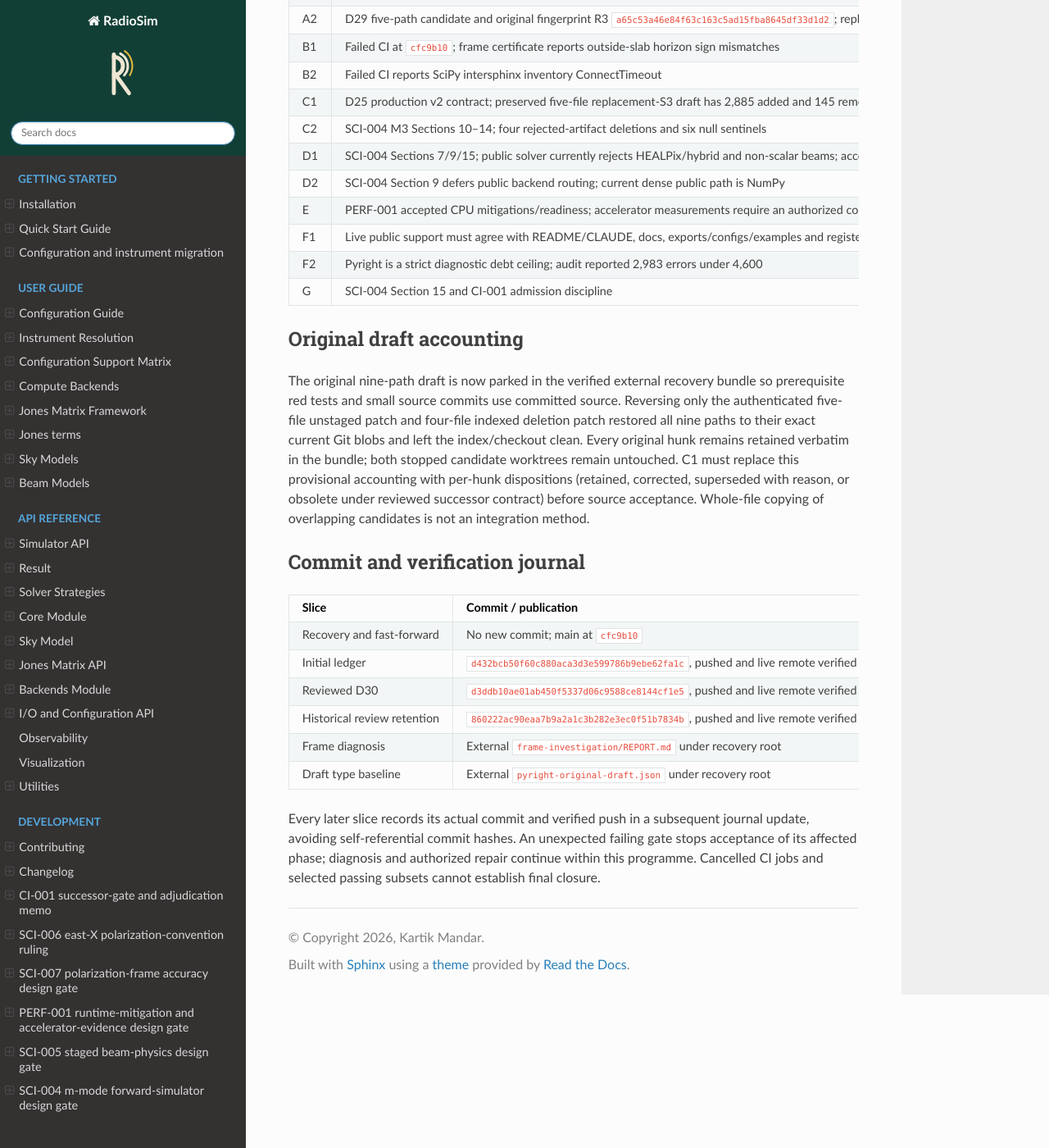
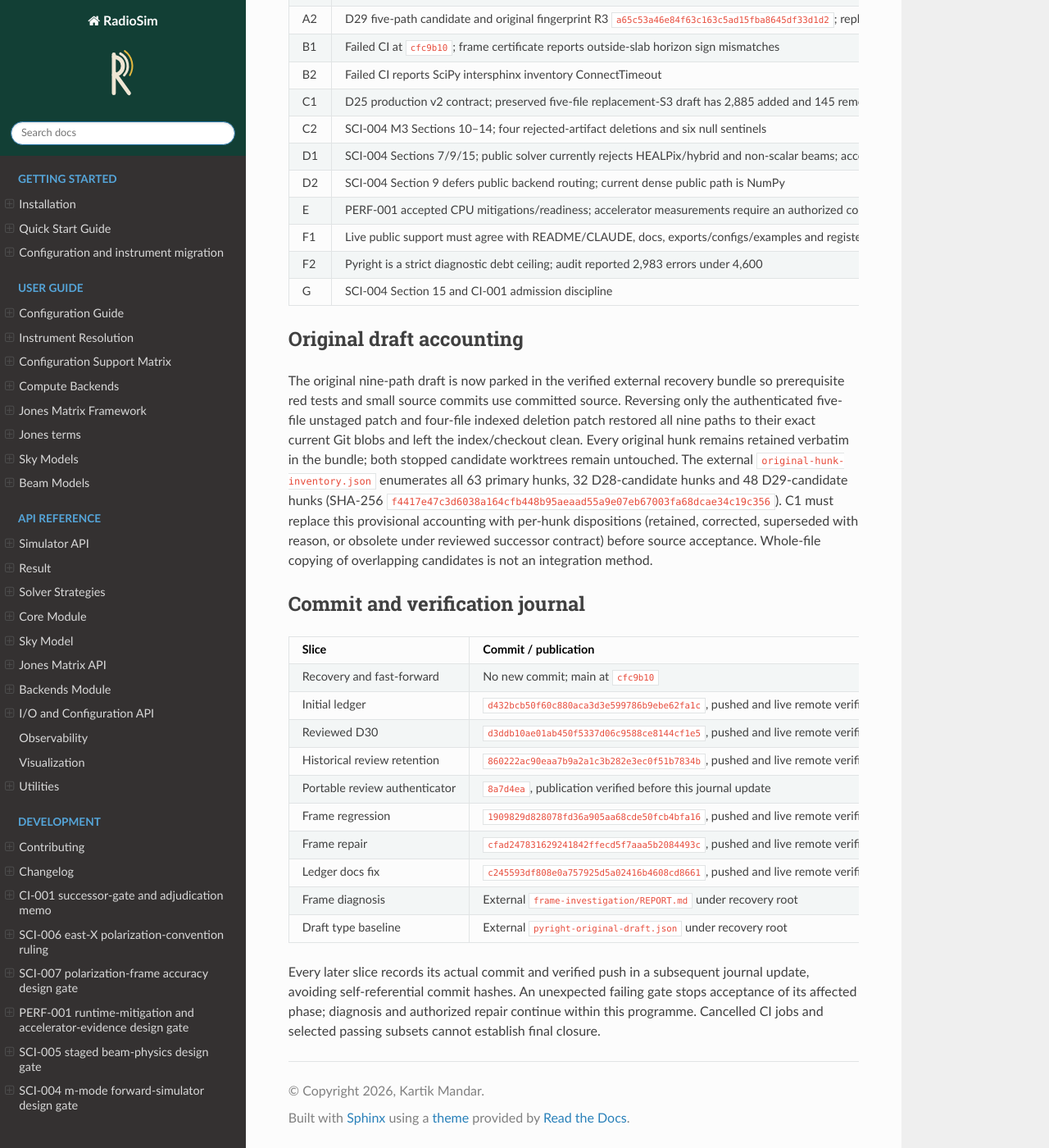
Before and after one commit to RRI-interferometry/RRIVis, a Sphinx documentation site: the page built from docs/development/completion_ledger.md, in a window 1280 px wide and 1400 px high, scrolled down 962 px. Shown: the whole window at 82% size. Built offline with Sphinx 7.4.7 and the Read the Docs theme 3.1.0, drawn with Linux system fonts in a browser that asks for light colours.

Commit message:
docs: record frame verification and review authenticator progress

```diff
--- a/docs/development/completion_ledger.md
+++ b/docs/development/completion_ledger.md
@@ -41,7 +41,7 @@ fixtures. No implementation is authored in another worktree.
 |---|---|---|---|---|
 | A1 | SCI-004 design Sections 13.7/14; D28/D29 committed review headers remain pending; stopped candidate has unequal review-pin/chain cardinality | Authenticate original records; reviewed prospective historical exceptions and main-only phase ranges; strict validator repair | Two fresh reviews of identical design bytes; full ancestry/path/blob checks and hostile mutations; preserve historical red inventories 29 + 6 + 2 | D30 reviewed and pushed; strict validator implementation pending |
 | A2 | D29 five-path candidate and original fingerprint R3 `a65c53a46e84f63c163c5ad15fba8645df33d1d2`; replacement-S3 overlaps two evidence paths | Integrate minimal historical/current binding and oracle deltas by hunk; isolate exact historical imports; freeze prerequisite range tip | Exactly two expected failures and three controls at historical source; explicit source path, PYTHONNOUSERSITE=1 and verified radiosim.__file__; complete governed serial suite | Pending A1 |
-| B1 | Failed CI at `cfc9b10`; frame certificate reports outside-slab horizon sign mismatches | Reproduce operational/frozen root/guard/slab issue with environment provenance; reviewed correction if contract changes; focused fix | Independent physics and numerical diagnosis; decisive regression with unchanged scientific budgets; serial and compatibility jobs | Cause reproduced; separate regression/source repair next |
+| B1 | Failed CI at `cfc9b10`; frame certificate reports outside-slab horizon sign mismatches | Reproduce operational/frozen root/guard/slab issue with environment provenance; reviewed correction if contract changes; focused fix | Independent physics and numerical diagnosis; decisive regression with unchanged scientific budgets; serial and compatibility jobs | Repair pushed; 13 frame tests pass on both Python versions and all seven public integration tests pass on Python 3.12; final exact-SHA CI remains pending |
 | B2 | Failed CI reports SciPy intersphinx inventory ConnectTimeout | Inspect failed logs and current retrieval; bounded reliability fix if reproduced/justified | Clean warnings-as-errors Sphinx build; retain documentation validation | Fresh retrieval succeeded for all inventories; original CI ConnectTimeout remains an observed transient retrieval failure |
 | C1 | D25 production v2 contract; preserved five-file replacement-S3 draft has 2,885 added and 145 removed handwritten lines | Account for every original hunk; separate strict input manifests, result records, evidence/schema, acceptance validation and hostile tests into coherent source commits | Path-independent reconstruction/relocation, semantic mutation and malformed-input rejection; exact nine-key production family and retained manifests | Pending A1/A2 |
 | C2 | SCI-004 M3 Sections 10–14; four rejected-artifact deletions and six null sentinels | Complete replacement source range; authenticate disposal; generate new evidence from clean exact terminal source tip; separate E and A commits | HDF5/bounded reads, summary, UVFITS/MS read-back, full correlations/time/solver/provenance; all families; retained non-gating performance; fresh independent manual/numerical/schema acceptance | Pending C1/B1 |
@@ -59,7 +59,11 @@ bundle so prerequisite red tests and small source commits use committed source.
 Reversing only the authenticated five-file unstaged patch and four-file indexed
 deletion patch restored all nine paths to their exact current Git blobs and left
 the index/checkout clean. Every original hunk remains retained verbatim in the
-bundle; both stopped candidate worktrees remain untouched. C1 must replace this provisional accounting with per-hunk dispositions
+bundle; both stopped candidate worktrees remain untouched.
+The external `original-hunk-inventory.json` enumerates all 63 primary hunks,
+32 D28-candidate hunks and 48 D29-candidate hunks (SHA-256
+`f4417e47c3d6038a164cfb448b95aeaad55a9e07eb67003fa68dcae34c19c356`).
+C1 must replace this provisional accounting with per-hunk dispositions
 (retained, corrected, superseded with reason, or obsolete under reviewed successor
 contract) before source acceptance. Whole-file copying of overlapping candidates
 is not an integration method.
@@ -72,6 +76,10 @@ is not an integration method.
 | Initial ledger | `d432bcb50f60c880aca3d3e599786b9ebe62fa1c`, pushed and live remote verified | Whitespace/source review; fresh Sphinx later found missing inclusion declaration, corrected with explicit orphan metadata in this status slice |
 | Reviewed D30 | `d3ddb10ae01ab450f5337d06c9588ce8144cf1e5`, pushed and live remote verified | Two fresh independent ACCEPTs; exact reviewed memo/ledger/diff pins in correction header; no phase acceptance |
 | Historical review retention | `860222ac90eaa7b9a2a1c3b282e3ec0f51b7834b`, pushed and live remote verified | Frozen 108,125-byte JSON SHA-256 `eb9b00fcdb7703cb40982bc7e445ba6e042fb45ca26bd0515387dfb644975d54`; exact Git/archive joins independently authenticated |
+| Portable review authenticator | `8a7d4ea`, publication verified before this journal update | 33 tests pass, including twelve hostile Git settings and GIT_DIFF_OPTS override; both reviewers ACCEPT round-3 complete patch `105ed0a79c3af8f6a116c232b5b12367a83e7c9e1b8aecde6ebf99572a5bea2b`; continuation/range wiring remains pending |
+| Frame regression | `1909829d828078fd36a905aa68cde50fcb4bfa16`, pushed and live remote verified | Two controlled expected-red assertions under each Python version: mismatch count 1, not 0; no collection/import failure |
+| Frame repair | `cfad247831629241842ffecd5f7aaa5b2084493c`, pushed and live remote verified | Both independent reviewers ACCEPT frozen full test/source patch `231f48c6d0d4bae419bb0cba0091813c928be40e3100713754c3a7c5904e00cb`; 13 frame tests pass in each environment; 7 public Python-3.12 integration tests pass in 741.40s; solver strict diagnostics remain 78 with no added diagnostic |
+| Ledger docs fix | `c245593df808e0a757925d5a02416b4608cd8661`, pushed and live remote verified | Fresh Sphinx build fetched all inventories; explicit ledger orphan declaration restored warnings-as-errors success |
 | Frame diagnosis | External `frame-investigation/REPORT.md` under recovery root | Python 3.12: 279 outside-slab mismatches become zero with installed IERS context, unchanged geometry; controlled one-interval perturbation reproduces on both Python versions |
 | Draft type baseline | External `pyright-original-draft.json` under recovery root | 196 files, 2,983 errors, zero warnings; debt ceiling unchanged; this is not a clean type check |
 
```
